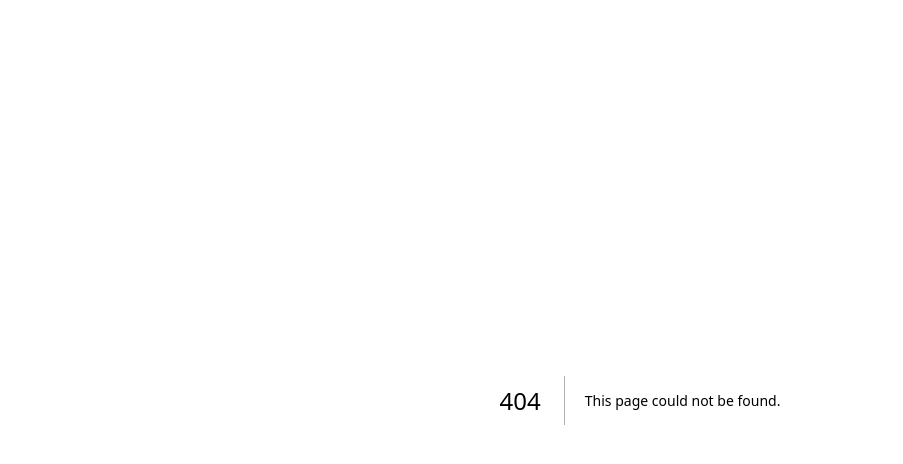
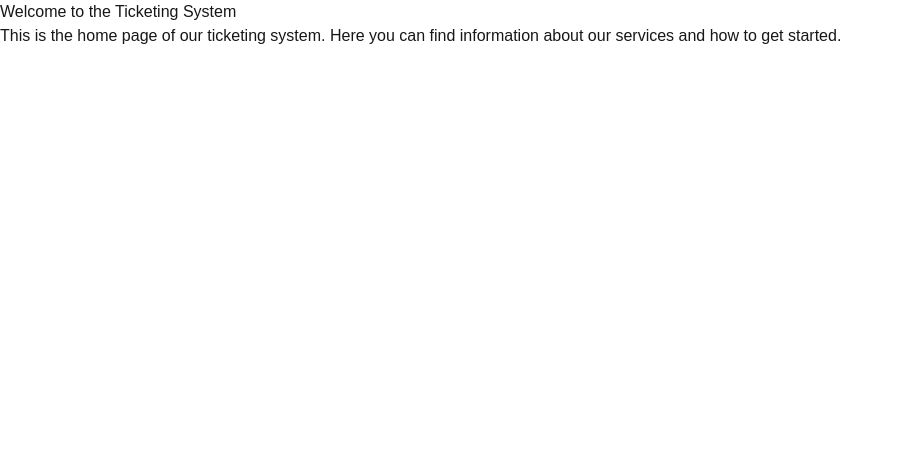
Before and after one commit to kendii001/Ticketing_System, a Next.js app in the folder ticket-frontend/: page /home in a window 1280 px wide. Before the commit this address had no page. Shown: the top 464 px of the page, without its empty margins (0-903 px from the left). Built offline with nearby package versions, Linux system fonts and the light colour scheme.

Commit message:
include the changes

```diff
--- a/ticket-frontend/app/about/page.tsx
+++ b/ticket-frontend/app/about/page.tsx
@@ -1,10 +1,12 @@
 import Navbar from '@/components/navbar';
 import Footer from '@/components/footer';
+import GoogleAnalytics from '@/components/GoogleAnalytics';
 export default function About() {
   return (
     <div>
       <Navbar/>
       <h1>About Us</h1>
+      <GoogleAnalytics />
       <p>Welcome to our About page.</p>
 <Footer/>
     </div>
--- /dev/null
+++ b/ticket-frontend/app/home/page.tsx
@@ -0,0 +1,8 @@
+export default function Home() {
+  return (
+    <div>
+      <h1>Welcome to the Ticketing System</h1>
+      <p>This is the home page of our ticketing system. Here you can find information about our services and how to get started.</p>
+    </div>
+  );
+}
--- a/ticket-frontend/app/layout.tsx
+++ b/ticket-frontend/app/layout.tsx
@@ -1,33 +1,17 @@
-import type { Metadata } from "next";
-import { Geist, Geist_Mono } from "next/font/google";
+import GoogleAnalytics from "@/components/GoogleAnalytics";
 import "./globals.css";
-
-const geistSans = Geist({
-  variable: "--font-geist-sans",
-  subsets: ["latin"],
-});
-
-const geistMono = Geist_Mono({
-  variable: "--font-geist-mono",
-  subsets: ["latin"],
-});
-
-export const metadata: Metadata = {
-  title: "Create Next App",
-  description: "Generated by create next app",
-};
 
 export default function RootLayout({
   children,
-}: Readonly<{
+}: {
   children: React.ReactNode;
-}>) {
+}) {
   return (
-    <html
-      lang="en"
-      className={`${geistSans.variable} ${geistMono.variable} h-full antialiased`}
-    >
-      <body className="min-h-full flex flex-col">{children}</body>
+    <html lang="en">
+      <body>
+        <GoogleAnalytics />
+        {children}
+      </body>
     </html>
   );
 }
--- /dev/null
+++ b/ticket-frontend/components/GoogleAnalytics.tsx
@@ -0,0 +1,22 @@
+import Script from "next/script";
+
+export default function GoogleAnalytics() {
+  return (
+    <>
+      <Script
+        src="https://www.googletagmanager.com/gtag/js?id=G-XXXXXXXXXX"
+        strategy="afterInteractive"
+      />
+
+      <Script id="google-analytics" strategy="afterInteractive">
+        {`
+          window.dataLayer = window.dataLayer || [];
+          function gtag(){dataLayer.push(arguments);}
+          gtag('js', new Date());
+
+          gtag('config', 'G-0HX37F8JKG');
+        `}
+      </Script>
+    </>
+  );
+}
```
Also changed, not shown: 2 other files (tests, documents, lock files or other folders).
